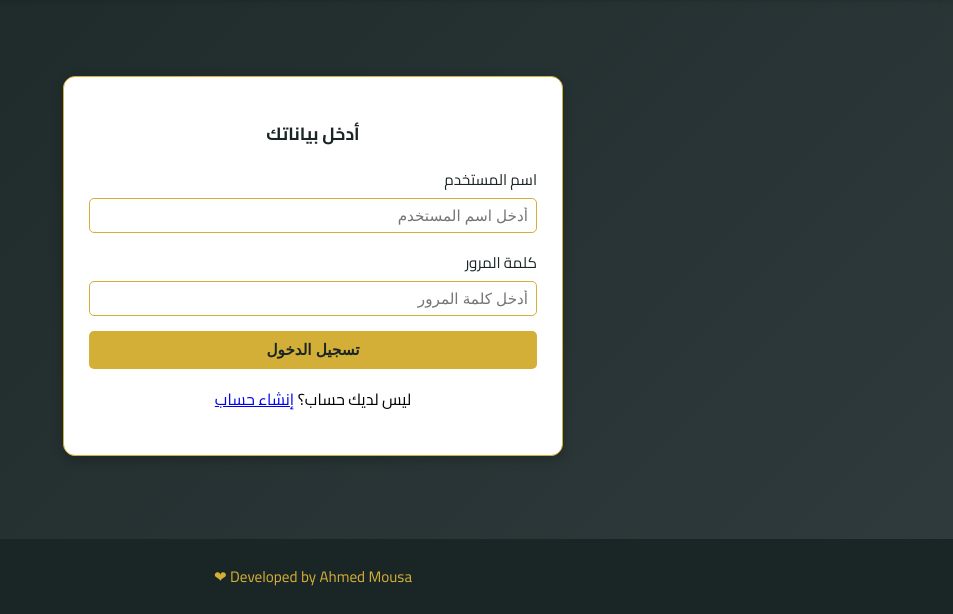
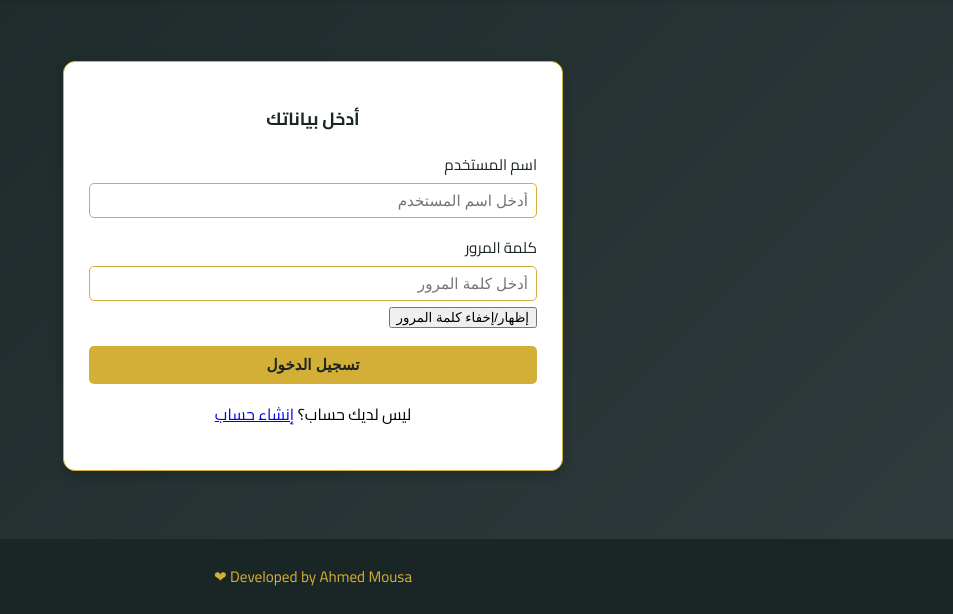
Before and after one commit to Ahmed612959/school-system-aldabeia, a website: page login.html in a window 1280 px wide. Shown: the part 186-800 px from the top of the page, without its empty margins (327-1280 px from the left). Drawn offline with Linux system fonts and the light colour scheme; files whose address does not match are found by name.

Commit message:
Update login.html

```diff
--- a/login.html
+++ b/login.html
@@ -24,6 +24,7 @@
                 <div class="input-group">
                     <label for="password">كلمة المرور</label>
                     <input type="password" id="password" name="password" placeholder="أدخل كلمة المرور" required>
+                    <button onclick="togglePassword()">إظهار/إخفاء كلمة المرور</button>
                 </div>
                 <button type="submit" class="submit-btn">تسجيل الدخول</button>
             </form>
```
